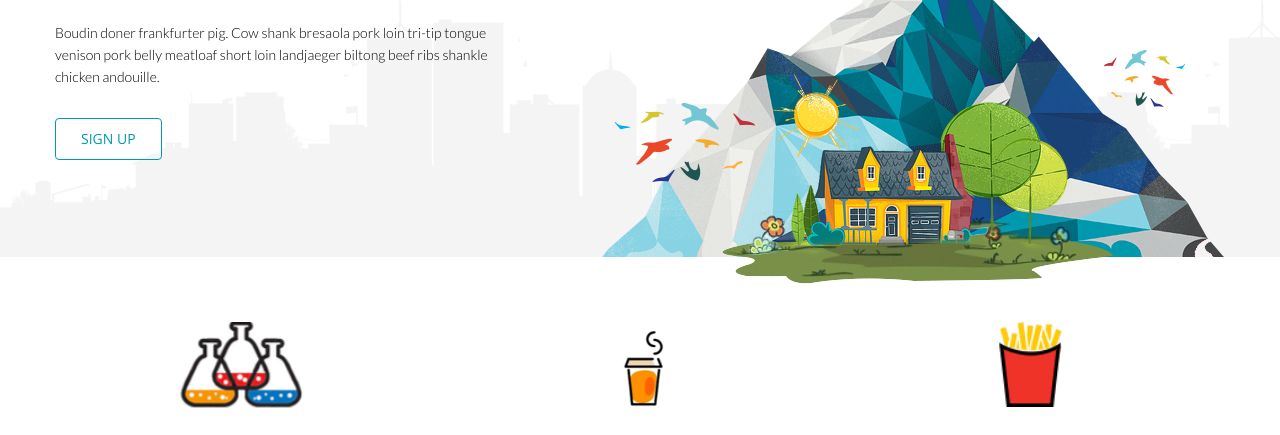
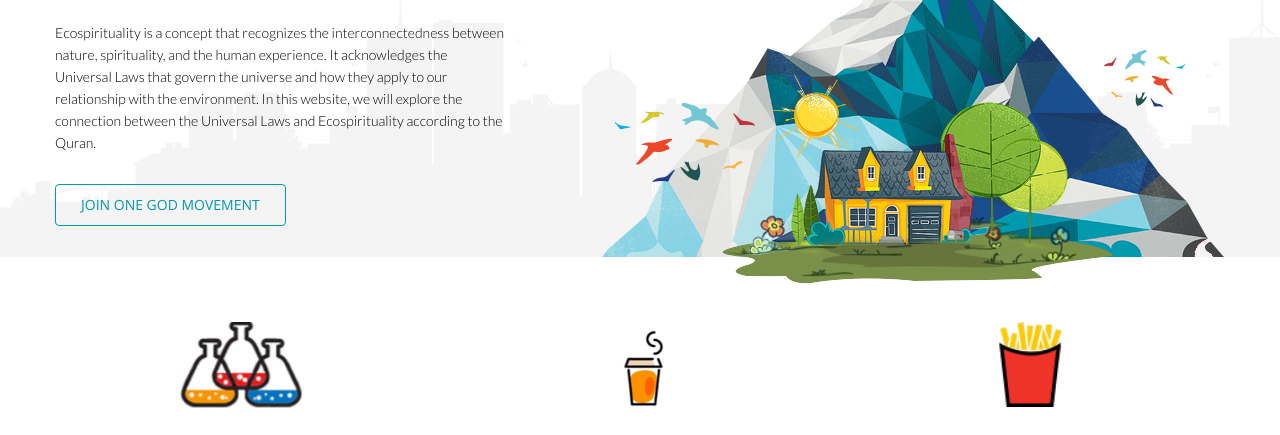
Before and after one commit to pvteltd/ecospirituality, a plain HTML site: page index.html in a window 1280 px wide. Shown: the part 365-800 px from the top of the page. Drawn offline with nearby package versions, Linux system fonts and the light colour scheme.

Commit message:
Add files via upload

```diff
--- a/index.html
+++ b/index.html
@@ -113,8 +113,8 @@
                 <div class="main-slider">
                     <div class="slide-text">
                         <h1>Ecospirituality</h1>
-                        <p>Boudin doner frankfurter pig. Cow shank bresaola pork loin tri-tip tongue venison pork belly meatloaf short loin landjaeger biltong beef ribs shankle chicken andouille.</p>
-                        <a href="#" class="btn btn-common">SIGN UP</a>
+                        <p>Ecospirituality is a concept that recognizes the interconnectedness between nature, spirituality, and the human experience. It acknowledges the Universal Laws that govern the universe and how they apply to our relationship with the environment. In this website, we will explore the connection between the Universal Laws and Ecospirituality according to the Quran.</p>
+                        <a href="http://www.ecospirituality.org" class="btn btn-common">JOIN ONE GOD MOVEMENT</a>
                     </div>
                     <img src="images/home/slider/hill.png" class="slider-hill" alt="slider image">
                     <img src="images/home/slider/house.png" class="slider-house" alt="slider image">
```
